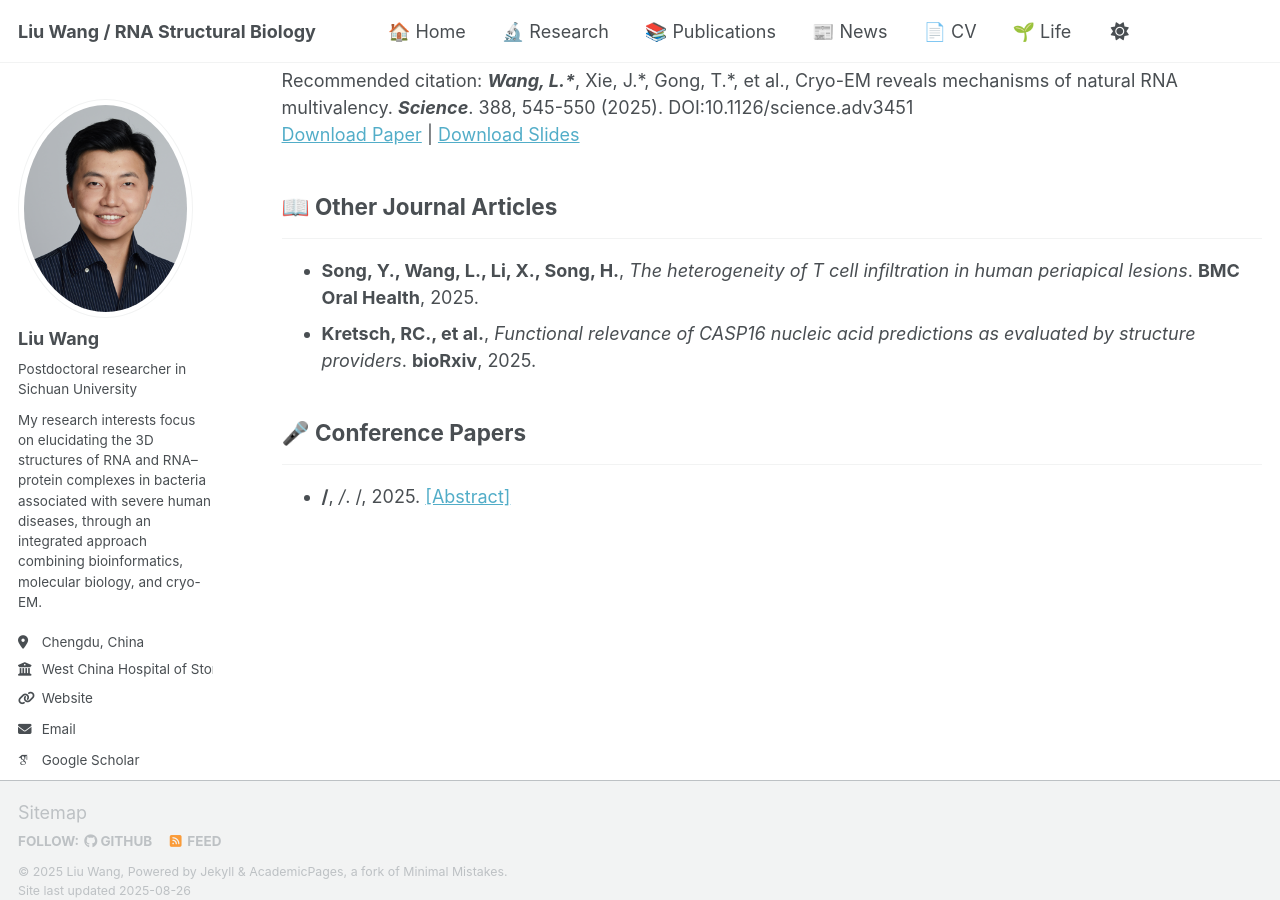
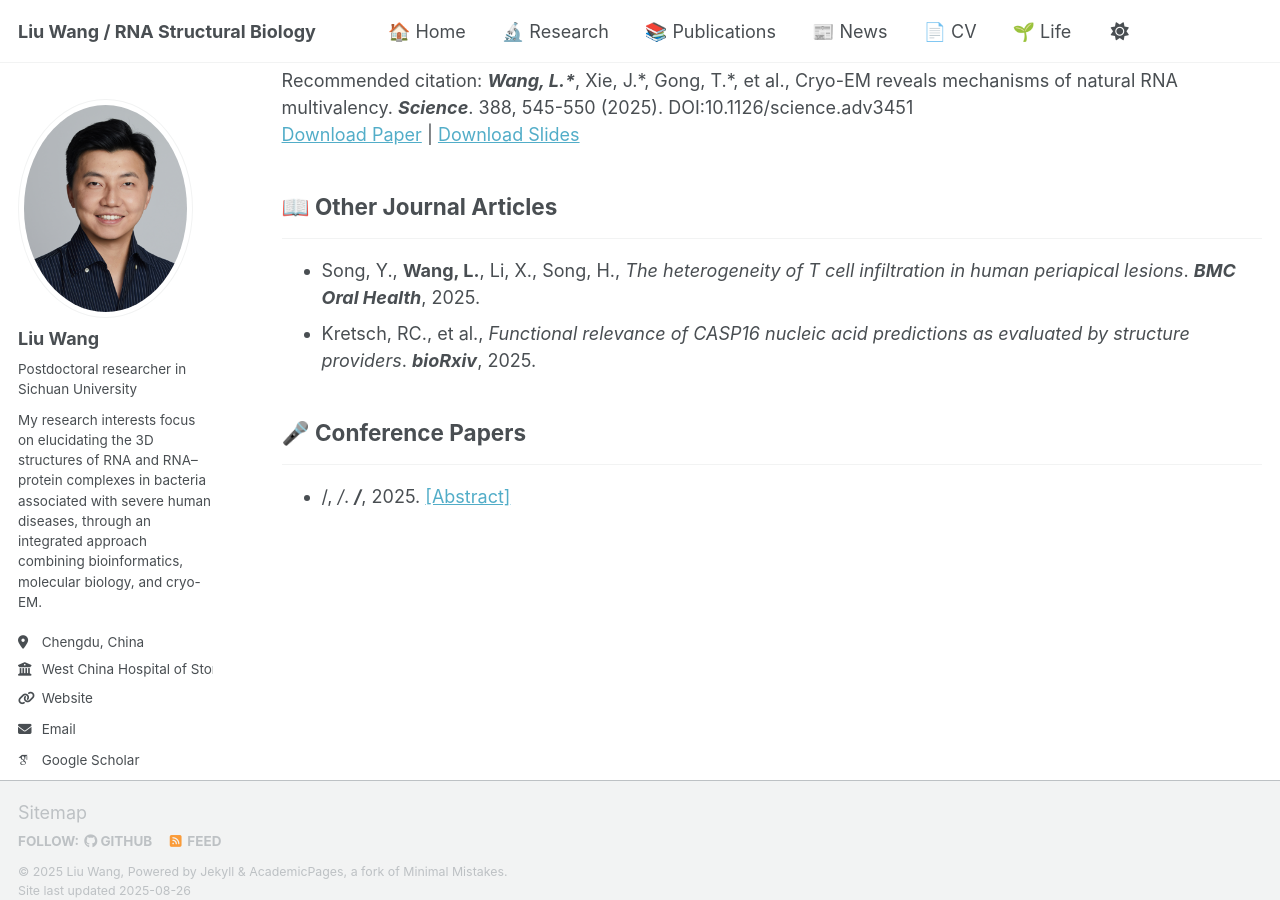
Before and after one commit to liuwang-RNA/Guihub_CV, a Jekyll site: the page built from _pages/publications.html, in a window 1280 px wide and 900 px high, scrolled down 1116 px. Built offline with Jekyll 4.4.1, drawn with Linux system fonts in a browser that asks for light colours; some web fonts are replaced; a script that is not in the unit is left out.

Commit message:
Update publications.html

```diff
--- a/_pages/publications.html
+++ b/_pages/publications.html
@@ -44,23 +44,21 @@ author_profile: true
 <ul>
   {% for paper in site.data.publications.journals %}
     <li>
-      <strong>{{ paper.authors }}</strong>,
+      {{ paper.authors | replace: "Wang, L.", "<strong>Wang, L.</strong>" }},
       <em>{{ paper.title }}</em>.
-      <strong>{{ paper.journal }}</strong>, {{ paper.year }}.
-      {% if paper.pdf %}<a href="{{ paper.pdf }}">[PDF]</a>{% endif %}
+      <strong><em>{{ paper.journal }}</em></strong>, {{ paper.year }}.
     </li>
   {% endfor %}
 </ul>
 
-<!-- 🔹 Conference Papers -->
 <h2>🎤 Conference Papers</h2>
 <hr/>
 <ul>
   {% for conf in site.data.publications.conferences %}
     <li>
-      <strong>{{ conf.authors }}</strong>,
+      {{ conf.authors | replace: "Wang, L.", "<strong>Wang, L.</strong>" }},
       <em>{{ conf.title }}</em>.
-      {{ conf.venue }}, {{ conf.year }}.
+      <strong><em>{{ conf.venue }}</em></strong>, {{ conf.year }}.
       {% if conf.abstract %}<a href="{{ conf.abstract }}">[Abstract]</a>{% endif %}
     </li>
   {% endfor %}
```
